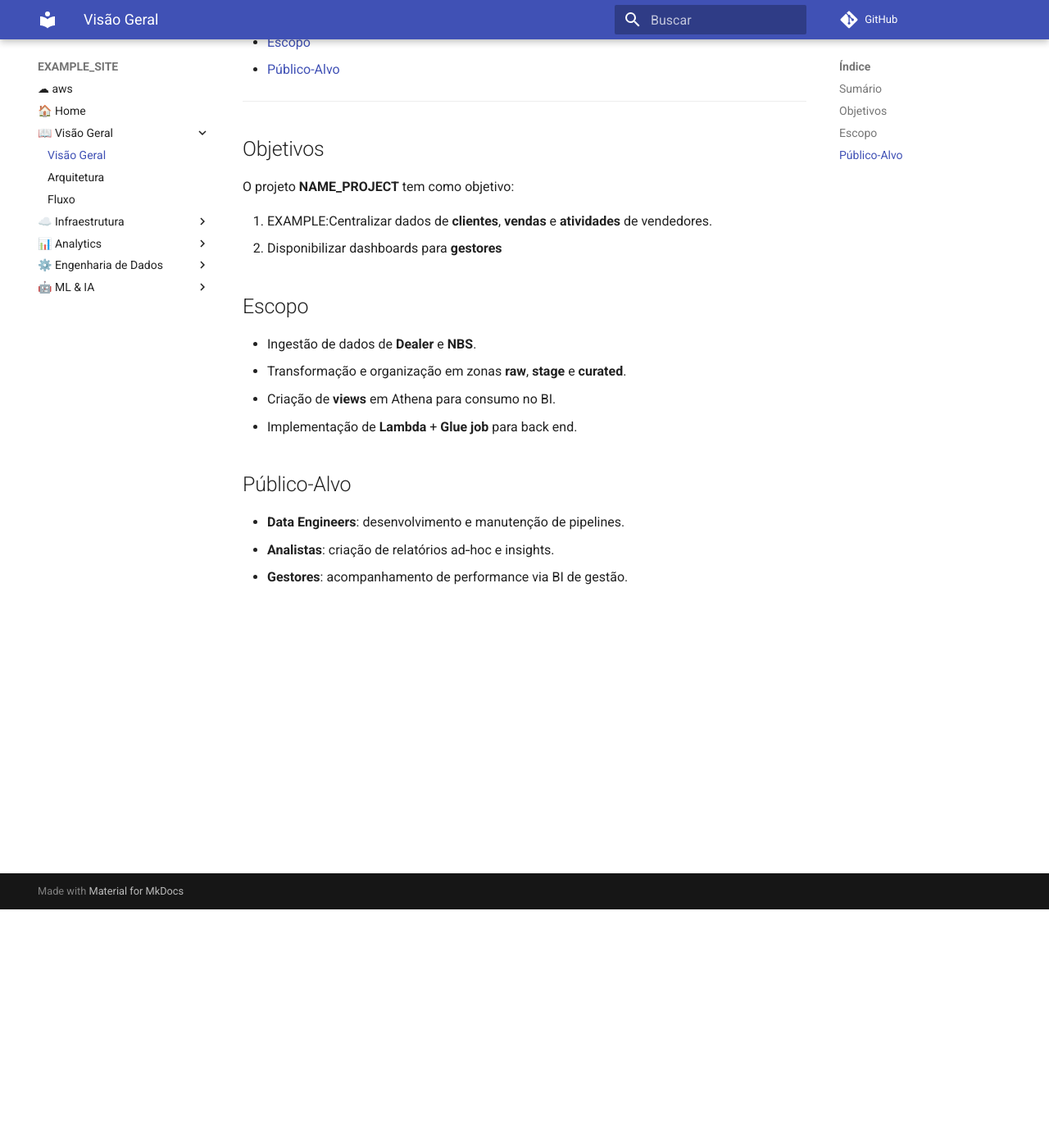
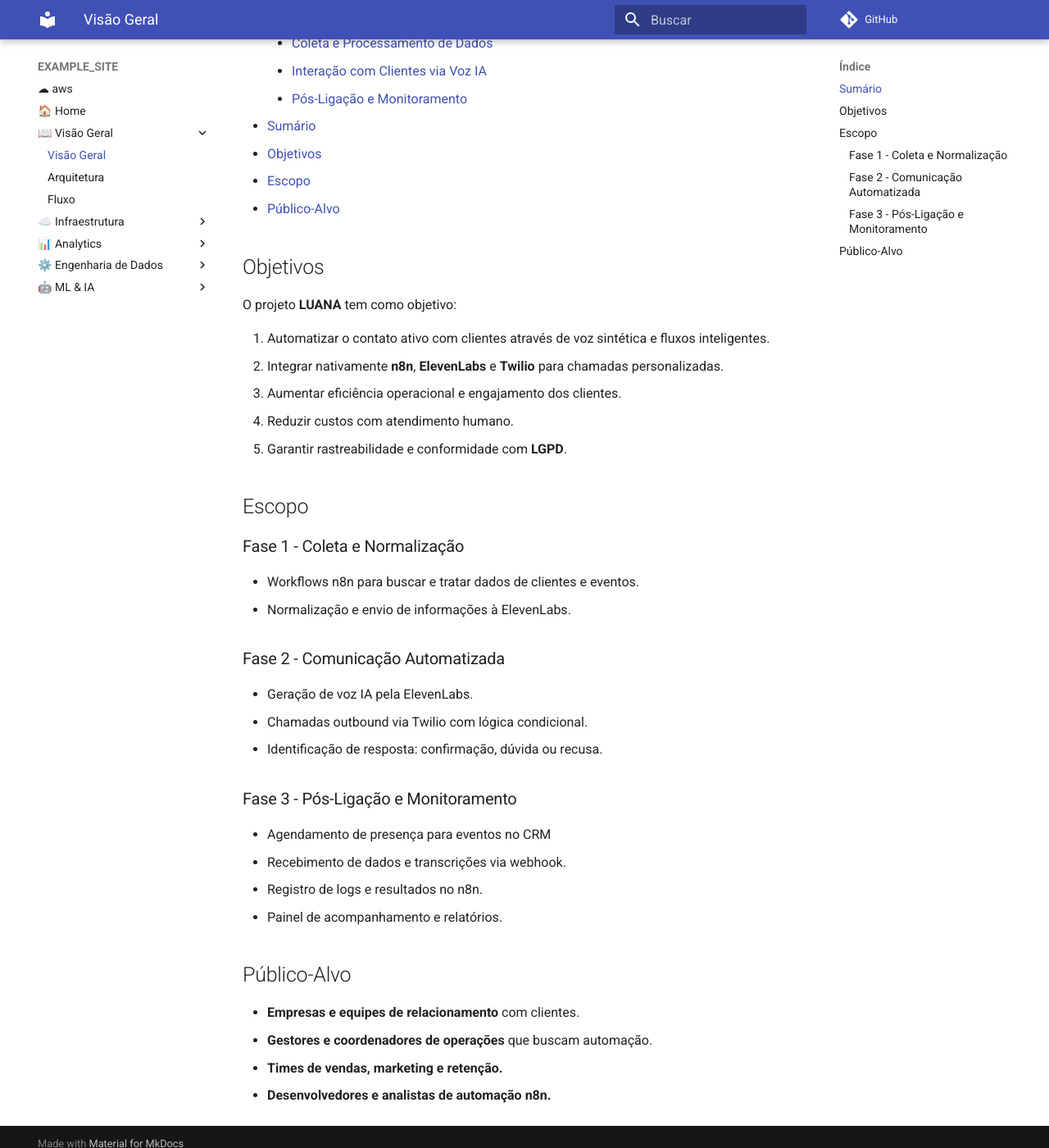
Before and after one commit to Datadriven-Saga/ml-vendas-ia-eventos-pri-voz, an MkDocs documentation site: the page built from docs/01_visao_geral.md, in a window 1280 px wide and 1400 px high, scrolled down 291 px. Shown: the whole window at 82% size. Built offline with MkDocs 1.6.1 and Material for MkDocs 9.7.7, drawn with Linux system fonts in a browser that asks for light colours; comment, search, counter and statistics services are not loaded; some of the changed text lies outside the part shown.

Commit message:
docs(visao_geral): Adiciona documentação de visão geral do agente de voz

```diff
--- a/docs/01_visao_geral.md
+++ b/docs/01_visao_geral.md
@@ -1,29 +1,47 @@
 # 📖 Visão Geral
-EXAMPLE
+
 ## Sumário
-- [Objetivos](#objetivos)
-- [Escopo](#escopo)
-- [Público-Alvo](#público-alvo)
-
----
+- [📖 Visão Geral](#-visão-geral)
+  - [LUANA - Agente de IA para Comunicação Automatizada](#luana---agente-de-ia-para-comunicação-automatizada)
+  - [Funcionalidades Completas da LUANA](#funcionalidades-completas-da-luana)
+    - [Coleta e Processamento de Dados](#coleta-e-processamento-de-dados)
+    - [Interação com Clientes via Voz IA](#interação-com-clientes-via-voz-ia)
+    - [Pós-Ligação e Monitoramento](#pós-ligação-e-monitoramento)
+  - [Sumário](#sumário)
+  - [Objetivos](#objetivos)
+  - [Escopo](#escopo)
+  - [Público-Alvo](#público-alvo)
 
 ## Objetivos
 
-O projeto **NAME_PROJECT** tem como objetivo:
+O projeto **LUANA** tem como objetivo:
 
-1. EXAMPLE:Centralizar dados de **clientes**, **vendas** e **atividades** de vendedores.
-2. Disponibilizar dashboards para  **gestores**
-
+1. Automatizar o contato ativo com clientes através de voz sintética e fluxos inteligentes.
+2. Integrar nativamente **n8n**, **ElevenLabs** e **Twilio** para chamadas personalizadas.
+3. Aumentar eficiência operacional e engajamento dos clientes.
+4. Reduzir custos com atendimento humano.
+5. Garantir rastreabilidade e conformidade com **LGPD**.
 
 ## Escopo
 
-- Ingestão de dados de **Dealer** e **NBS**.
-- Transformação e organização em zonas **raw**, **stage** e **curated**.
-- Criação de **views** em Athena para consumo no BI.
-- Implementação de **Lambda** + **Glue job** para back end.
+### Fase 1 - Coleta e Normalização
+- Workflows n8n para buscar e tratar dados de clientes e eventos.
+- Normalização e envio de informações à ElevenLabs.
+
+### Fase 2 - Comunicação Automatizada
+- Geração de voz IA pela ElevenLabs.
+- Chamadas outbound via Twilio com lógica condicional.
+- Identificação de resposta: confirmação, dúvida ou recusa.
+
+### Fase 3 - Pós-Ligação e Monitoramento
+- Agendamento de presença para eventos no CRM
+- Recebimento de dados e transcrições via webhook.
+- Registro de logs e resultados no n8n.
+- Painel de acompanhamento e relatórios.
 
 ## Público-Alvo
 
-- **Data Engineers**: desenvolvimento e manutenção de pipelines.
-- **Analistas**: criação de relatórios ad‑hoc e insights.
-- **Gestores**: acompanhamento de performance via BI de gestão.
+- **Empresas e equipes de relacionamento** com clientes.
+- **Gestores e coordenadores de operações** que buscam automação.
+- **Times de vendas, marketing e retenção.**
+- **Desenvolvedores e analistas de automação n8n.**
```
